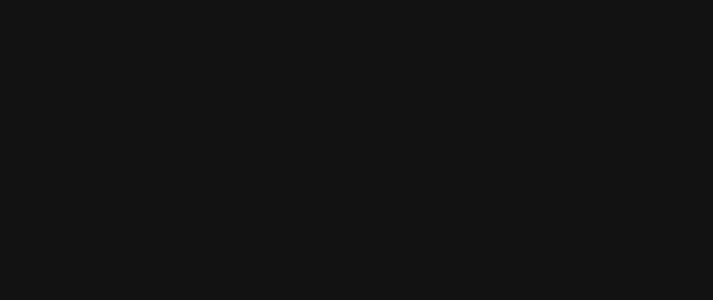
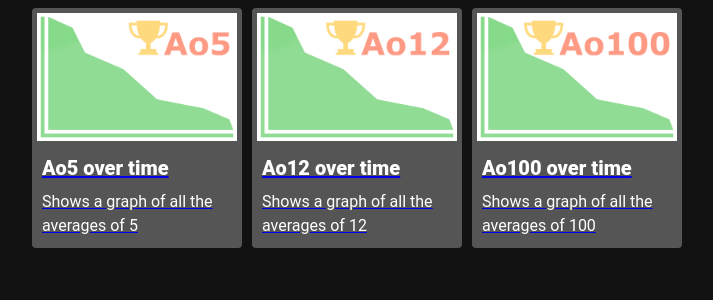
Before and after one commit to gustavandoff/cubing-stats, a SvelteKit app: page / in a window 1280 px wide. Shown: the top 300 px of the page, without its empty margins (283-996 px from the left). Built offline with nearby package versions, Linux system fonts and the light colour scheme.

Commit message:
Page to list cards

```diff
--- a/src/routes/+page.svelte
+++ b/src/routes/+page.svelte
@@ -1,12 +1,40 @@
 <script>
+	import ao5Icon from '$lib/images/ao5icon.png';
+	import ao12Icon from '$lib/images/ao12icon.png';
+	import ao100Icon from '$lib/images/ao100icon.png';
+
+	import BaseCard from './BaseCard.svelte';
 </script>
 
-<svelte:head>
-	<title>Home</title>
-	<meta name="description" content="Svelte demo app" />
-</svelte:head>
-
-
+<div class="stat-list">
+	<BaseCard
+		route="/ao5"
+		imgSrc={ao5Icon}
+		imgAlt="Ao5"
+		title="Ao5 over time"
+		text="Shows a graph of all the averages of 5"
+	/>
+	<BaseCard
+		route="/ao12"
+		imgSrc={ao12Icon}
+		imgAlt="Ao12"
+		title="Ao12 over time"
+		text="Shows a graph of all the averages of 12"
+	/>
+	<BaseCard
+		route="/ao100"
+		imgSrc={ao100Icon}
+		imgAlt="Ao100"
+		title="Ao100 over time"
+		text="Shows a graph of all the averages of 100"
+	/>
+</div>
 
 <style>
+	.stat-list {
+		display: flex;
+		align-items: center;
+		justify-content: center;
+		gap: 10px;
+	}
 </style>
```
